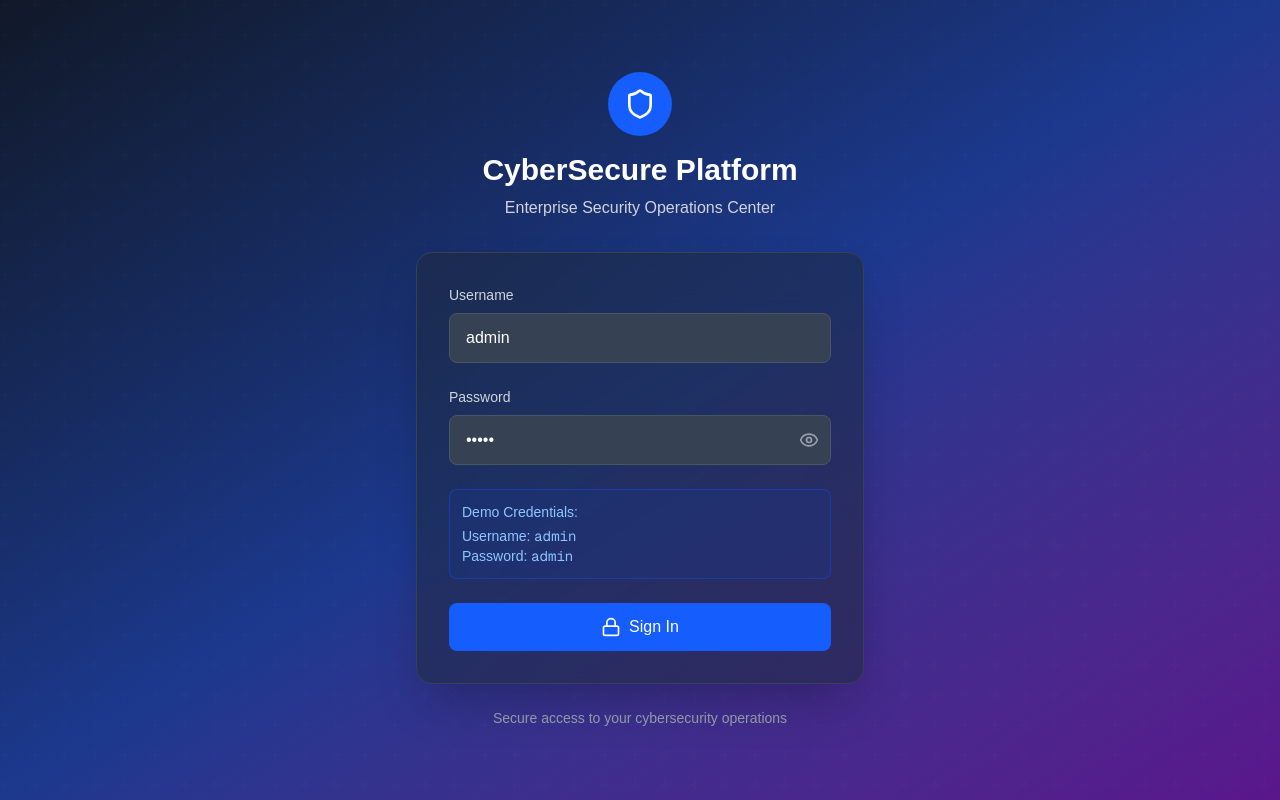
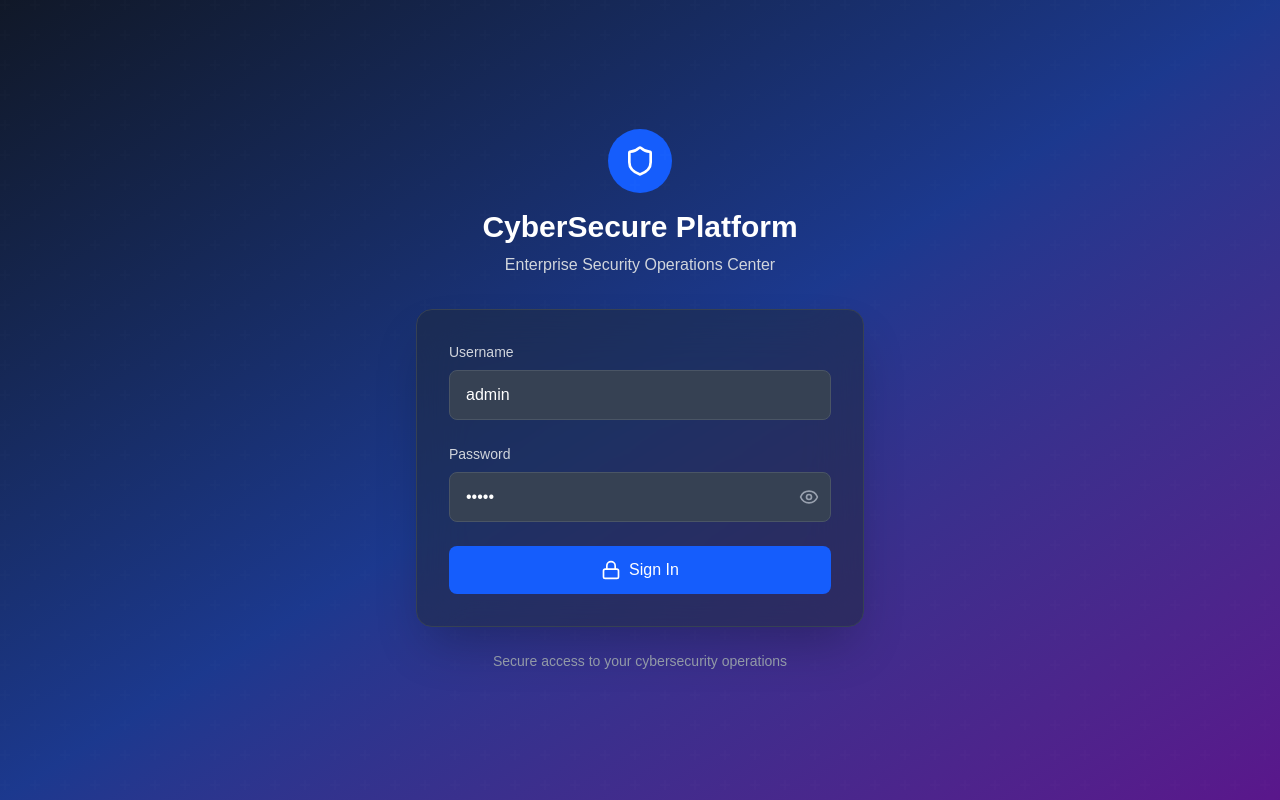
Before and after one commit to CapStone-Team-07/capstone, a Next.js app: page / in a window 1280 px wide. Built offline with nearby package versions, Linux system fonts and the light colour scheme.

Commit message:
Commenting Demo Credentials

```diff
--- a/app/page.jsx
+++ b/app/page.jsx
@@ -246,12 +246,12 @@ const LoginPage = () => {
               </div>
             )}
 
-            {/* Demo Credentials */}
-            <div className="bg-blue-900/30 border border-blue-700/50 rounded-lg p-3 text-blue-300 text-sm">
+            {/* Demo Credentials Commenting for now*/}
+            {/* <div className="bg-blue-900/30 border border-blue-700/50 rounded-lg p-3 text-blue-300 text-sm">
               <p className="font-medium mb-1">Demo Credentials:</p>
               <p>Username: <span className="font-mono">admin</span></p>
               <p>Password: <span className="font-mono">admin</span></p>
-            </div>
+            </div> */}
 
             <button
               onClick={handleSubmit}
```
